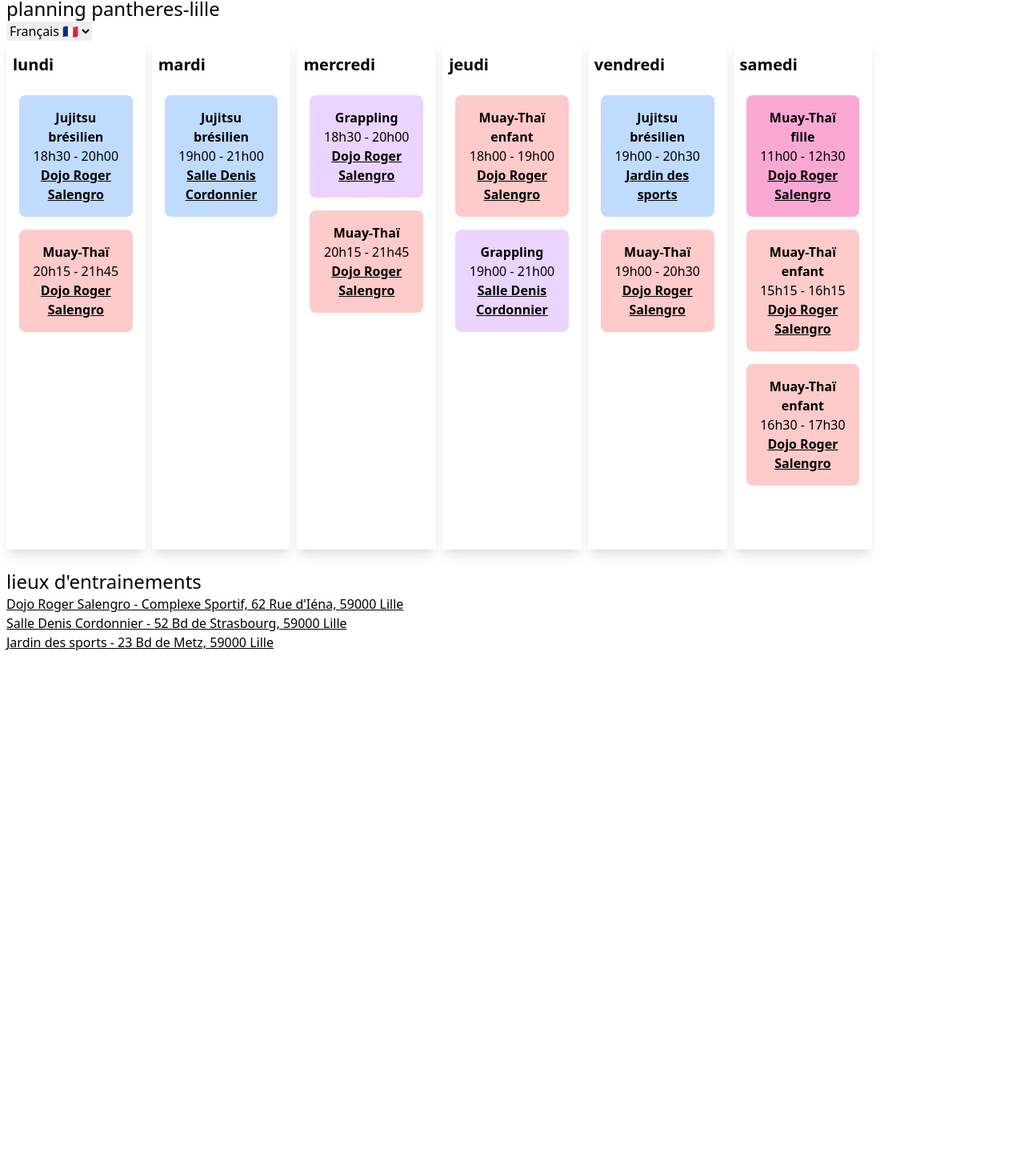
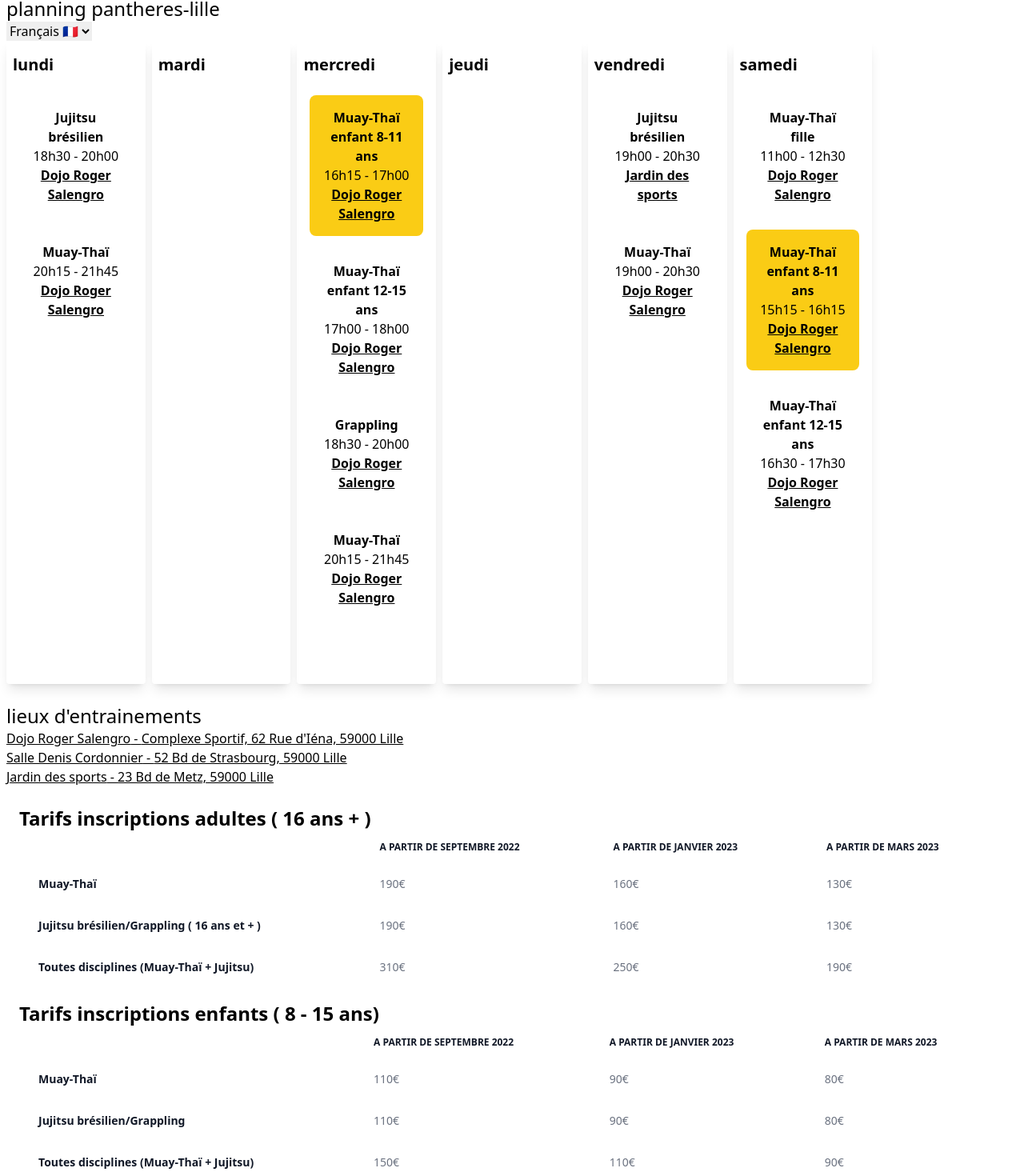
Before and after one commit to IPreferWater/ipreferwater-website, a Next.js app: page /timetable/pantheres-lille in a window 1280 px wide. Shown: the part 109-1579 px from the top of the page at 80% size. Before the commit the page ends 948 px from the top, so only its background shows below. Built offline with nearby package versions, Linux system fonts and the light colour scheme.

Commit message:
feat(timeline): add tarifs & update pantheres timeslots

```diff
--- /dev/null
+++ b/components/timetable/PricesByYear.tsx
@@ -0,0 +1,155 @@
+
+type PricesByYearProps = {
+    bla : String
+}
+
+  export function PricesByYear({bla}:PricesByYearProps) {
+
+    return (
+
+
+<div>
+  <div className="m-4">
+  <h1 className="text-2xl font-bold">Tarifs inscriptions adultes ( 16 ans + )</h1>
+<div className="relative overflow-x-auto">
+    <table className="w-full text-sm text-left text-gray-500 dark:text-gray-400">
+        <thead className="text-xs text-gray-900 uppercase dark:text-gray-400">
+            <tr>
+                <th scope="col" className="px-6 py-3">
+
+                </th>
+                <th scope="col" className="px-6 py-3">
+                    A Partir de Septembre 2022
+                </th>
+                <th scope="col" className="px-6 py-3">
+                A Partir de Janvier 2023
+                </th>
+                <th scope="col" className="px-6 py-3">
+                A Partir de Mars 2023
+                </th>
+            </tr>
+        </thead>
+        <tbody>
+            <tr className="bg-white dark:bg-gray-800">
+                <th scope="row" className="px-6 py-4 font-semibold text-gray-900 whitespace-nowrap dark:text-white">
+                Muay-Thaï
+                </th>
+                <td className="px-6 py-4">
+                    190€
+                </td>
+                <td className="px-6 py-4">
+                    160€
+                </td>
+                <td className="px-6 py-4">
+                    130€
+                </td>
+            </tr>
+            <tr className="bg-white dark:bg-gray-800">
+                <th scope="row" className="px-6 py-4 font-semibold text-gray-900 whitespace-nowrap dark:text-white">
+                Jujitsu brésilien/Grappling ( 16 ans et + )
+                </th>
+                <td className="px-6 py-4">
+                    190€
+                </td>
+                <td className="px-6 py-4">
+                    160€
+                </td>
+                <td className="px-6 py-4">
+                    130€
+                </td>
+            </tr>
+            <tr className="bg-white dark:bg-gray-800">
+                <th scope="row" className="px-6 py-4 font-semibold text-gray-900 whitespace-nowrap dark:text-white">
+                Toutes disciplines (Muay-Thaï + Jujitsu)
+                </th>
+                <td className="px-6 py-4">
+                    310€
+                </td>
+                <td className="px-6 py-4">
+                    250€
+                </td>
+                <td className="px-6 py-4">
+                    190€
+                </td>
+            </tr>
+        </tbody>
+    </table>
+    </div>
+    </div>
+
+<div className="m-4">
+    <h1 className="text-2xl font-bold">Tarifs inscriptions enfants ( 8 - 15 ans)</h1>
+    <div className="relative overflow-x-auto">
+    <table className="w-full text-sm text-left text-gray-500 dark:text-gray-400">
+        <thead className="text-xs text-gray-900 uppercase dark:text-gray-400">
+            <tr>
+                <th scope="col" className="px-6 py-3">
+
+                </th>
+                <th scope="col" className="px-6 py-3">
+                    A Partir de Septembre 2022
+                </th>
+                <th scope="col" className="px-6 py-3">
+                A Partir de Janvier 2023
+                </th>
+                <th scope="col" className="px-6 py-3">
+                A Partir de Mars 2023
+                </th>
+            </tr>
+        </thead>
+        <tbody>
+            <tr className="bg-white dark:bg-gray-800">
+                <th scope="row" className="px-6 py-4 font-semibold text-gray-900 whitespace-nowrap dark:text-white">
+                Muay-Thaï
+                </th>
+                <td className="px-6 py-4">
+                    110€
+                </td>
+                <td className="px-6 py-4">
+                    90€
+                </td>
+                <td className="px-6 py-4">
+                    80€
+                </td>
+            </tr>
+            <tr className="bg-white dark:bg-gray-800">
+                <th scope="row" className="px-6 py-4 font-semibold text-gray-900 whitespace-nowrap dark:text-white">
+                Jujitsu brésilien/Grappling
+                </th>
+                <td className="px-6 py-4">
+                    110€
+                </td>
+                <td className="px-6 py-4">
+                    90€
+                </td>
+                <td className="px-6 py-4">
+                    80€
+                </td>
+            </tr>
+            <tr className="bg-white dark:bg-gray-800">
+                <th scope="row" className="px-6 py-4 font-semibold text-gray-900 whitespace-nowrap dark:text-white">
+                Toutes disciplines (Muay-Thaï + Jujitsu)
+                </th>
+                <td className="px-6 py-4">
+                    150€
+                </td>
+                <td className="px-6 py-4">
+                    110€
+                </td>
+                <td className="px-6 py-4">
+                    90€
+                </td>
+            </tr>
+
+        </tbody>
+    </table>
+    </div>
+
+
+</div>
+</div>
+
+
+
+)
+  }
--- a/components/timetable/TimetableEvent.tsx
+++ b/components/timetable/TimetableEvent.tsx
@@ -6,22 +6,8 @@ type EventProps = {
 
   export function TimetableEvent({event}:EventProps) {
 
-    function getBgColorFromColorID(colorID:string) : string{
-      switch (colorID) {
-        case 'red':
-          return 'bg-red-200'
-        case 'blue':
-          return 'bg-blue-200'
-          case 'purple':
-          return 'bg-purple-200'
-          case 'pink':
-          return 'bg-pink-300'
-      }
-      return ''
-    }
-
     return (
-      <div className={`flex flex-col rounded-lg p-4 ${getBgColorFromColorID(event.color)}`}>
+      <div className={`flex flex-col rounded-lg p-4 ${event.color}`}>
         <div className={`font-bold`}>
           {event.eventLabel}
         </div>
--- a/data/timetable/pantheres-lille.json
+++ b/data/timetable/pantheres-lille.json
@@ -19,18 +19,23 @@
     },
     {
       "dayID":2,
-      "events": [
-        {
-          "start":"19h00",
-          "end":"21h00",
-          "eventId":"jjb",
-          "placeId":"denis"
-        }
-      ]
+      "events": []
     },
     {
       "dayID":3,
       "events": [
+        {
+          "start":"16h15",
+          "end":"17h00",
+          "eventId":"boxtaikid-8-11",
+          "placeId":"wazemme"
+        },
+        {
+          "start":"17h00",
+          "end":"18h00",
+          "eventId":"boxtaikid-12-15",
+          "placeId":"wazemme"
+        },
         {
           "start":"18h30",
           "end":"20h00",
@@ -47,20 +52,7 @@
     },
     {
       "dayID":4,
-      "events": [
-        {
-          "start":"18h00",
-          "end":"19h00",
-          "eventId":"boxtaikid",
-          "placeId":"wazemme"
-        },
-        {
-          "start":"19h00",
-          "end":"21h00",
-          "eventId":"nogi",
-          "placeId":"denis"
-        }
-      ]
+      "events": []
     },
     {
       "dayID":5,
@@ -91,13 +83,13 @@
         {
           "start":"15h15",
           "end":"16h15",
-          "eventId":"boxtaikid",
+          "eventId":"boxtaikid-8-11",
           "placeId":"wazemme"
         },
         {
           "start":"16h30",
           "end":"17h30",
-          "eventId":"boxtaikid",
+          "eventId":"boxtaikid-12-15",
           "placeId":"wazemme"
         }
       ]
@@ -111,35 +103,42 @@
           "FR":"Jujitsu brésilien",
           "EN":"Brazilian jujitsu"
         },
-        "color": "blue"
+        "color": "bg-blue-200"
       },
       "nogi" : {
         "labels":{
           "FR":"Grappling",
           "EN":"Grappling"
         },
-        "color": "purple"
+        "color": "bg-purple-200"
       },
       "boxtai" : {
         "labels":{
           "FR":"Muay-Thaï",
           "EN":"Muay-Thaï"
         },
-        "color": "red"
+        "color": "bg-red-300"
       },
-      "boxtaikid" : {
+      "boxtaikid-8-11" : {
         "labels":{
-          "FR":"Muay-Thaï enfant",
-          "EN":"Muay-Thaï kid"
+          "FR":"Muay-Thaï enfant 8-11 ans",
+          "EN":"Muay-Thaï kid 8-11 years old"
         },
-        "color": "red"
+        "color": "bg-yellow-400"
+      },
+      "boxtaikid-12-15" : {
+        "labels":{
+          "FR":"Muay-Thaï enfant 12-15 ans",
+          "EN":"Muay-Thaï kid 12-15 years old"
+        },
+        "color": "bg-orange-200"
       },
       "boxtaigirl" : {
         "labels":{
           "FR":"Muay-Thaï fille",
           "EN":"Muay-Thaï girl"
         },
-        "color": "pink"
+        "color": "bg-red-200"
       }
     },
     "placeIds" : {
@@ -158,5 +157,15 @@
         "address" : "23 Bd de Metz, 59000 Lille",
         "gmap":"https://www.google.com/maps/place/50%C2%B037'14.3%22N+3%C2%B002'17.0%22E/@50.6206511,3.0354625,17z/data=!3m1!4b1!4m4!3m3!8m2!3d50.6206511!4d3.0380428?hl=fr&entry=ttu"
       }
+    },
+    "prices" : [
+      {
+       "label":"title1",
+        "price" : 2
+      },
+      {
+        "label":"title5",
+         "price" : 5
+       }
+    ]
     }
-    }
--- a/interfaces/index.ts
+++ b/interfaces/index.ts
@@ -12,6 +12,7 @@ export type ITimetable = {
   dayTimetables: Array<IDayTimetable>
   eventIds: IEventIds
   placeIds: IPlaceIds
+  prices: Array<IPrices>
 }
 
 export type IDayTimetable = {
@@ -49,6 +50,11 @@ export type IInfoEvent = {
   gmap: string
  }
 
+ export type IPrices = {
+  label: string
+  price: number
+ }
+
  export type IEventUpdated = {
   start: string
   end: string
--- a/pages/timetable/[id].tsx
+++ b/pages/timetable/[id].tsx
@@ -3,6 +3,7 @@ import { getAllTimetableIds, getTimetableData } from '../api/timetable'
 import { ITimetable } from '../../interfaces'
 import { Day } from '../../components/timetable/Day'
 import React from 'react'
+import { PricesByYear } from '../../components/timetable/PricesByYear'
 
 type TimetableProps = {
   timetable: ITimetable,
@@ -13,6 +14,7 @@ interface ILabels {
   [key: string]: {
     title: string;
     places: string;
+    prices: string;
   };
 }
 
@@ -22,11 +24,13 @@ export default function TimeTablePage ({timetable, id}: TimetableProps) {
   const labels: ILabels = {
     'FR': {
       "title": "planning",
-      "places":"lieux d'entrainements"
+      "places":"lieux d'entrainements",
+      "prices":"tarifs"
     },
     'EN': {
       "title": "timetable",
-      "places":"places of training"
+      "places":"places of training",
+      "prices":"prices"
     }
   }
 
@@ -58,6 +62,9 @@ export default function TimeTablePage ({timetable, id}: TimetableProps) {
         </a>
       ))}
     </div>
+
+      <PricesByYear bla="todo" />
+
     </div>
   </Layout>
 }
```
